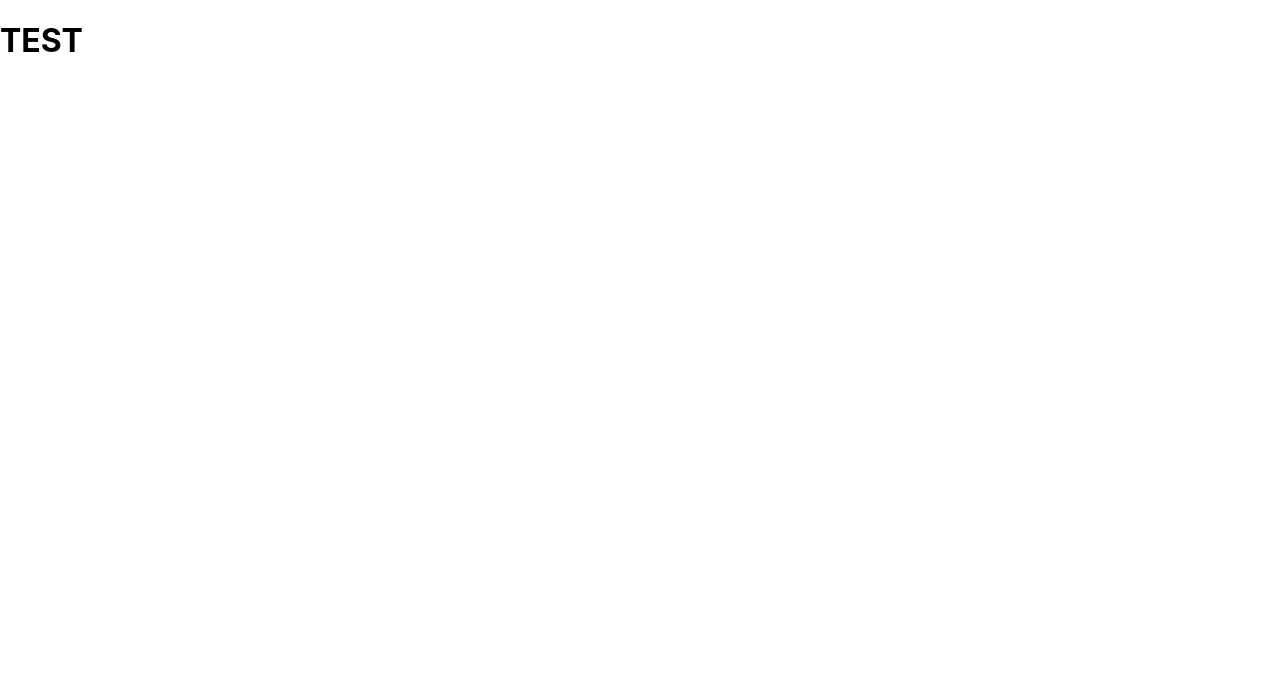
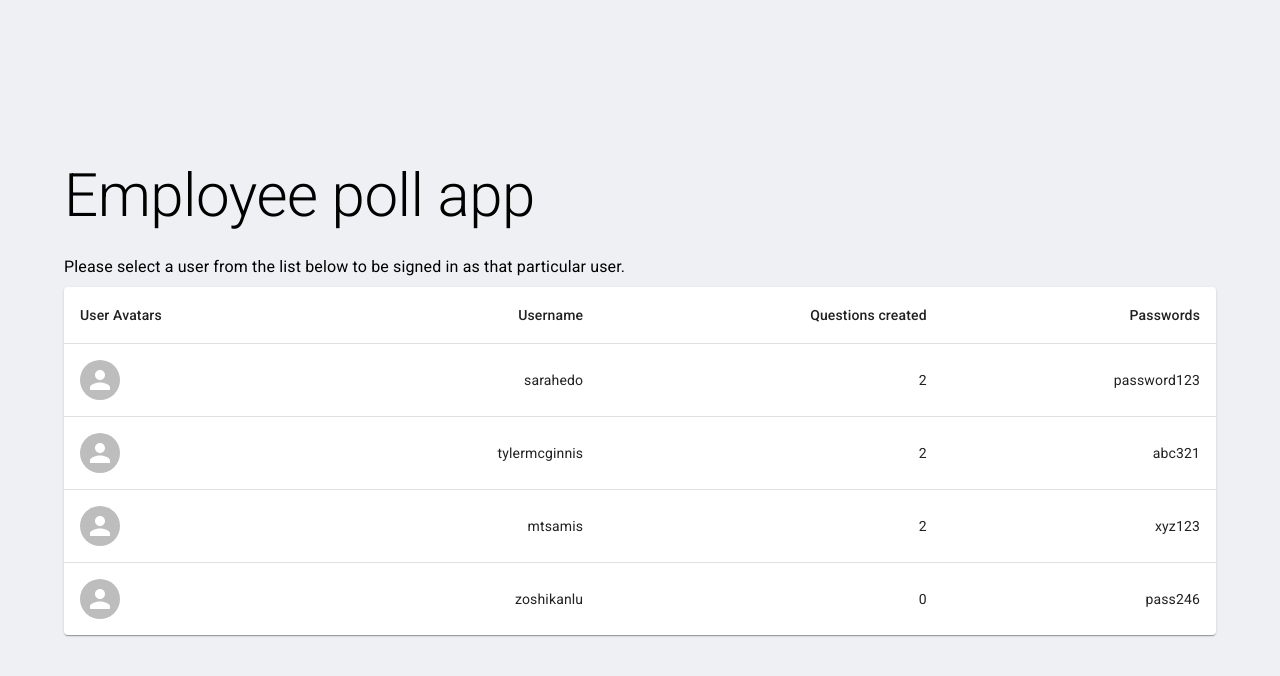
Before and after one commit to jshsmth/employee-poll-app, a React (Create React App) app: page / in a window 1280 px wide. Shown: the top 676 px of the page. Built offline with nearby package versions, Linux system fonts and the light colour scheme.

Commit message:
basic choose user page setup

```diff
--- a/src/components/ChooseUser.js
+++ b/src/components/ChooseUser.js
@@ -1,13 +1,79 @@
 import React from "react";
 
+import Table from "@mui/material/Table";
+import TableBody from "@mui/material/TableBody";
+import TableCell from "@mui/material/TableCell";
+import TableContainer from "@mui/material/TableContainer";
+import TableHead from "@mui/material/TableHead";
+import TableRow from "@mui/material/TableRow";
+import Paper from "@mui/material/Paper";
+import Container from "@mui/material/Container";
+import Box from "@mui/system/Box";
+import Typography from "@mui/material/Typography";
+import Avatar from "@mui/material/Avatar";
+
+function createData(avatarUrl, name, questionsMade, passwords) {
+  return { avatarUrl, name, questionsMade, passwords };
+}
+
 function ChooseUser({ allUsers }) {
-  const userAccounts = allUsers[0];
-  console.log(userAccounts);
+  const userAccounts = allUsers[0] || {};
+  const userNames = Object.keys(userAccounts);
+
+  const rows = [
+    ...userNames.map((name) => {
+      const user = userAccounts[name];
+      const password = user?.password;
+      const avatarUrl = user?.avatarUrl;
+      const questionsMade = user?.questions.length || 0;
+      console.log(userAccounts[name]);
+      return createData(avatarUrl, name, questionsMade, password);
+    }),
+  ];
 
   return (
-    <div>
-      <h1>TEST</h1>
-    </div>
+    <Container>
+      <Box
+        sx={{
+          marginTop: "10rem",
+        }}
+      >
+        <Typography variant="h2" component="div" gutterBottom>
+          Employee poll app
+        </Typography>
+        <Typography variant="subtitle1" gutterBottom component="div">
+          Please select a user from the list below to be signed in as that
+          particular user.
+        </Typography>
+        <TableContainer component={Paper}>
+          <Table sx={{ minWidth: 650 }} aria-label="simple table">
+            <TableHead>
+              <TableRow>
+                <TableCell>User Avatars</TableCell>
+                <TableCell align="right">Username</TableCell>
+                <TableCell align="right">Questions created</TableCell>
+                <TableCell align="right">Passwords</TableCell>
+              </TableRow>
+            </TableHead>
+            <TableBody>
+              {rows.map((row) => (
+                <TableRow
+                  key={row?.name}
+                  sx={{ "&:last-child td, &:last-child th": { border: 0 } }}
+                >
+                  <TableCell component="th" scope="row">
+                    <Avatar alt="user" src={row?.avatarUrl} />
+                  </TableCell>
+                  <TableCell align="right">{row?.name}</TableCell>
+                  <TableCell align="right">{row?.questionsMade}</TableCell>
+                  <TableCell align="right">{row?.passwords}</TableCell>
+                </TableRow>
+              ))}
+            </TableBody>
+          </Table>
+        </TableContainer>
+      </Box>
+    </Container>
   );
 }
 
--- a/src/index.css
+++ b/src/index.css
@@ -1,13 +1,12 @@
 body {
   margin: 0;
-  font-family: -apple-system, BlinkMacSystemFont, 'Segoe UI', 'Roboto', 'Oxygen',
-    'Ubuntu', 'Cantarell', 'Fira Sans', 'Droid Sans', 'Helvetica Neue',
-    sans-serif;
+  font-family: "Roboto", sans-serif;
   -webkit-font-smoothing: antialiased;
   -moz-osx-font-smoothing: grayscale;
+  background-color: #eff0f3;
 }
 
 code {
-  font-family: source-code-pro, Menlo, Monaco, Consolas, 'Courier New',
+  font-family: source-code-pro, Menlo, Monaco, Consolas, "Courier New",
     monospace;
 }
--- a/src/store/_DATA.js
+++ b/src/store/_DATA.js
@@ -1,150 +1,157 @@
 let users = {
   sarahedo: {
-    id: 'sarahedo',
-    password:'password123',
-    name: 'Sarah Edo',
-    avatarURL: null,
+    id: "sarahedo",
+    password: "password123",
+    name: "Sarah Edo",
+    avatarURL:
+      "https://res.cloudinary.com/dh8a307rs/image/upload/v1656839345/Lachlan_l9dgoa.png",
     answers: {
-      "8xf0y6ziyjabvozdd253nd": 'optionOne',
-      "6ni6ok3ym7mf1p33lnez": 'optionOne',
-      "am8ehyc8byjqgar0jgpub9": 'optionTwo',
-      "loxhs1bqm25b708cmbf3g": 'optionTwo'
+      "8xf0y6ziyjabvozdd253nd": "optionOne",
+      "6ni6ok3ym7mf1p33lnez": "optionOne",
+      am8ehyc8byjqgar0jgpub9: "optionTwo",
+      loxhs1bqm25b708cmbf3g: "optionTwo",
     },
-    questions: ['8xf0y6ziyjabvozdd253nd', 'am8ehyc8byjqgar0jgpub9']
+    questions: ["8xf0y6ziyjabvozdd253nd", "am8ehyc8byjqgar0jgpub9"],
   },
   tylermcginnis: {
-    id: 'tylermcginnis',
-    password:'abc321',
-    name: 'Tyler McGinnis',
-    avatarURL: null,
+    id: "tylermcginnis",
+    password: "abc321",
+    name: "Tyler McGinnis",
+    avatarURL:
+      "https://res.cloudinary.com/dh8a307rs/image/upload/v1656839351/Lachlan_bd3dor.jpg",
     answers: {
-      "vthrdm985a262al8qx3do": 'optionOne',
-      "xj352vofupe1dqz9emx13r": 'optionTwo',
+      vthrdm985a262al8qx3do: "optionOne",
+      xj352vofupe1dqz9emx13r: "optionTwo",
     },
-    questions: ['loxhs1bqm25b708cmbf3g', 'vthrdm985a262al8qx3do'],
+    questions: ["loxhs1bqm25b708cmbf3g", "vthrdm985a262al8qx3do"],
   },
   mtsamis: {
-    id: 'mtsamis',
-    password:'xyz123',
-    name: 'Mike Tsamis',
-    avatarURL: null,
+    id: "mtsamis",
+    password: "xyz123",
+    name: "Mike Tsamis",
+    avatarURL:
+      "https://res.cloudinary.com/dh8a307rs/image/upload/v1656839339/Nick_qqevhg.jpg",
     answers: {
-      "xj352vofupe1dqz9emx13r": 'optionOne',
-      "vthrdm985a262al8qx3do": 'optionTwo',
-      "6ni6ok3ym7mf1p33lnez": 'optionOne'
+      xj352vofupe1dqz9emx13r: "optionOne",
+      vthrdm985a262al8qx3do: "optionTwo",
+      "6ni6ok3ym7mf1p33lnez": "optionOne",
     },
-    questions: ['6ni6ok3ym7mf1p33lnez', 'xj352vofupe1dqz9emx13r'],
+    questions: ["6ni6ok3ym7mf1p33lnez", "xj352vofupe1dqz9emx13r"],
   },
   zoshikanlu: {
-    id: 'zoshikanlu',
-    password:'pass246',
-    name: 'Zenobia Oshikanlu',
-    avatarURL: null,
+    id: "zoshikanlu",
+    password: "pass246",
+    name: "Zenobia Oshikanlu",
+    avatarURL:
+      "https://res.cloudinary.com/dh8a307rs/image/upload/v1656839339/ahad_vrcmbb.jpg",
     answers: {
-      "xj352vofupe1dqz9emx13r": 'optionOne',
+      xj352vofupe1dqz9emx13r: "optionOne",
     },
     questions: [],
-  }
-}
+  },
+};
 
 let questions = {
   "8xf0y6ziyjabvozdd253nd": {
-    id: '8xf0y6ziyjabvozdd253nd',
-    author: 'sarahedo',
+    id: "8xf0y6ziyjabvozdd253nd",
+    author: "sarahedo",
     timestamp: 1467166872634,
     optionOne: {
-      votes: ['sarahedo'],
-      text: 'Build our new application with Javascript',
+      votes: ["sarahedo"],
+      text: "Build our new application with Javascript",
     },
     optionTwo: {
       votes: [],
-      text: 'Build our new application with Typescript'
-    }
+      text: "Build our new application with Typescript",
+    },
   },
   "6ni6ok3ym7mf1p33lnez": {
-    id: '6ni6ok3ym7mf1p33lnez',
-    author: 'mtsamis',
+    id: "6ni6ok3ym7mf1p33lnez",
+    author: "mtsamis",
     timestamp: 1468479767190,
     optionOne: {
       votes: [],
-      text: 'hire more frontend developers',
+      text: "hire more frontend developers",
     },
     optionTwo: {
-      votes: ['mtsamis', 'sarahedo'],
-      text: 'hire more backend developers'
-    }
+      votes: ["mtsamis", "sarahedo"],
+      text: "hire more backend developers",
+    },
   },
-  "am8ehyc8byjqgar0jgpub9": {
-    id: 'am8ehyc8byjqgar0jgpub9',
-    author: 'sarahedo',
+  am8ehyc8byjqgar0jgpub9: {
+    id: "am8ehyc8byjqgar0jgpub9",
+    author: "sarahedo",
     timestamp: 1488579767190,
     optionOne: {
       votes: [],
-      text: 'conduct a release retrospective 1 week after a release',
+      text: "conduct a release retrospective 1 week after a release",
     },
     optionTwo: {
-      votes: ['sarahedo'],
-      text: 'conduct release retrospectives quarterly'
-    }
+      votes: ["sarahedo"],
+      text: "conduct release retrospectives quarterly",
+    },
   },
-  "loxhs1bqm25b708cmbf3g": {
-    id: 'loxhs1bqm25b708cmbf3g',
-    author: 'tylermcginnis',
+  loxhs1bqm25b708cmbf3g: {
+    id: "loxhs1bqm25b708cmbf3g",
+    author: "tylermcginnis",
     timestamp: 1482579767190,
     optionOne: {
       votes: [],
-      text: 'have code reviews conducted by peers',
+      text: "have code reviews conducted by peers",
     },
     optionTwo: {
-      votes: ['sarahedo'],
-      text: 'have code reviews conducted by managers'
-    }
+      votes: ["sarahedo"],
+      text: "have code reviews conducted by managers",
+    },
   },
-  "vthrdm985a262al8qx3do": {
-    id: 'vthrdm985a262al8qx3do',
-    author: 'tylermcginnis',
+  vthrdm985a262al8qx3do: {
+    id: "vthrdm985a262al8qx3do",
+    author: "tylermcginnis",
     timestamp: 1489579767190,
     optionOne: {
-      votes: ['tylermcginnis'],
-      text: 'take a course on ReactJS',
+      votes: ["tylermcginnis"],
+      text: "take a course on ReactJS",
     },
     optionTwo: {
-      votes: ['mtsamis'],
-      text: 'take a course on unit testing with Jest'
-    }
+      votes: ["mtsamis"],
+      text: "take a course on unit testing with Jest",
+    },
   },
-  "xj352vofupe1dqz9emx13r": {
-    id: 'xj352vofupe1dqz9emx13r',
-    author: 'mtsamis',
+  xj352vofupe1dqz9emx13r: {
+    id: "xj352vofupe1dqz9emx13r",
+    author: "mtsamis",
     timestamp: 1493579767190,
     optionOne: {
-      votes: ['mtsamis', 'zoshikanlu'],
-      text: 'deploy to production once every two weeks',
+      votes: ["mtsamis", "zoshikanlu"],
+      text: "deploy to production once every two weeks",
     },
     optionTwo: {
-      votes: ['tylermcginnis'],
-      text: 'deploy to production once every month'
-    }
+      votes: ["tylermcginnis"],
+      text: "deploy to production once every month",
+    },
   },
+};
+
+function generateUID() {
+  return (
+    Math.random().toString(36).substring(2, 15) +
+    Math.random().toString(36).substring(2, 15)
+  );
 }
 
-function generateUID () {
-  return Math.random().toString(36).substring(2, 15) + Math.random().toString(36).substring(2, 15)
+export function _getUsers() {
+  return new Promise((resolve) => {
+    setTimeout(() => resolve({ ...users }), 1000);
+  });
 }
 
-export function _getUsers () {
+export function _getQuestions() {
   return new Promise((resolve) => {
-    setTimeout(() => resolve({...users}), 1000)
-  })
+    setTimeout(() => resolve({ ...questions }), 1000);
+  });
 }
 
-export function _getQuestions () {
-  return new Promise((resolve) => {
-    setTimeout(() => resolve({...questions}), 1000)
-  })
-}
-
-function formatQuestion ({ optionOneText, optionTwoText, author }) {
+function formatQuestion({ optionOneText, optionTwoText, author }) {
   return {
     id: generateUID(),
     timestamp: Date.now(),
@@ -156,29 +163,33 @@ function formatQuestion ({ optionOneText, optionTwoText, author }) {
     optionTwo: {
       votes: [],
       text: optionTwoText,
-    }
-  }
+    },
+  };
 }
 
-export function _saveQuestion (question) {
+export function _saveQuestion(question) {
   return new Promise((resolve, reject) => {
-    if (!question.optionOneText || !question.optionTwoText || !question.author) {
+    if (
+      !question.optionOneText ||
+      !question.optionTwoText ||
+      !question.author
+    ) {
       reject("Please provide optionOneText, optionTwoText, and author");
     }
 
-    const formattedQuestion = formatQuestion(question)
+    const formattedQuestion = formatQuestion(question);
     setTimeout(() => {
       questions = {
         ...questions,
-        [formattedQuestion.id]: formattedQuestion
-      }
+        [formattedQuestion.id]: formattedQuestion,
+      };
 
-      resolve(formattedQuestion)
-    }, 1000)
-  })
+      resolve(formattedQuestion);
+    }, 1000);
+  });
 }
 
-export function _saveQuestionAnswer ({ authedUser, qid, answer }) {
+export function _saveQuestionAnswer({ authedUser, qid, answer }) {
   return new Promise((resolve, reject) => {
     if (!authedUser || !qid || !answer) {
       reject("Please provide authedUser, qid, and answer");
@@ -191,10 +202,10 @@ export function _saveQuestionAnswer ({ authedUser, qid, answer }) {
           ...users[authedUser],
           answers: {
             ...users[authedUser].answers,
-            [qid]: answer
-          }
-        }
-      }
+            [qid]: answer,
+          },
+        },
+      };
 
       questions = {
         ...questions,
@@ -202,12 +213,12 @@ export function _saveQuestionAnswer ({ authedUser, qid, answer }) {
           ...questions[qid],
           [answer]: {
             ...questions[qid][answer],
-            votes: questions[qid][answer].votes.concat([authedUser])
-          }
-        }
-      }
+            votes: questions[qid][answer].votes.concat([authedUser]),
+          },
+        },
+      };
 
-      resolve(true)
-    }, 500)
-  })
+      resolve(true);
+    }, 500);
+  });
 }
```
